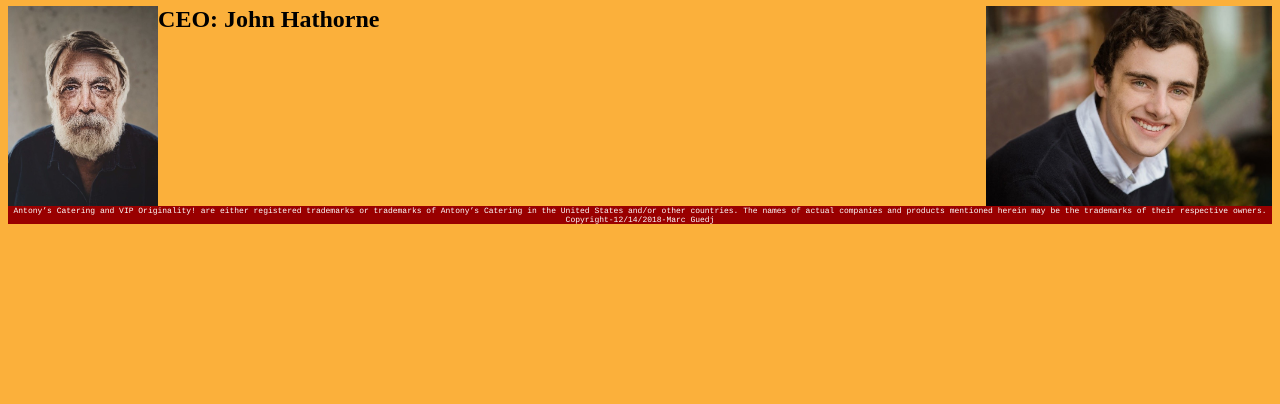
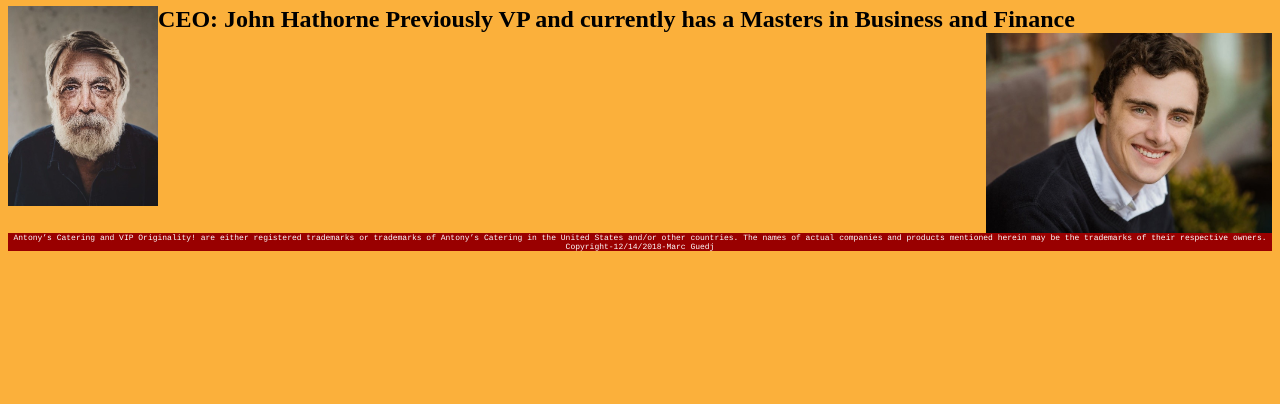
Before and after one commit to mg8277887736/AnthonysCatering, a plain HTML site: page members.html in a window 1280 px wide. Shown: the part 396-800 px from the top of the page. Drawn offline with Linux system fonts and the light colour scheme; a web font is replaced by a local one.

Commit message:
Update members.html

```diff
--- a/members.html
+++ b/members.html
@@ -23,6 +23,7 @@
 	<h2>
 CEO: John Hathorne
 		<img src="a.jpg" height="200" style="float:left"></img>
+	Previously VP and currently has a Masters in Business and Finance
 	<img src="b.jpg" height="200" style="float:right"></img>
 </h2>
 </div>
```
